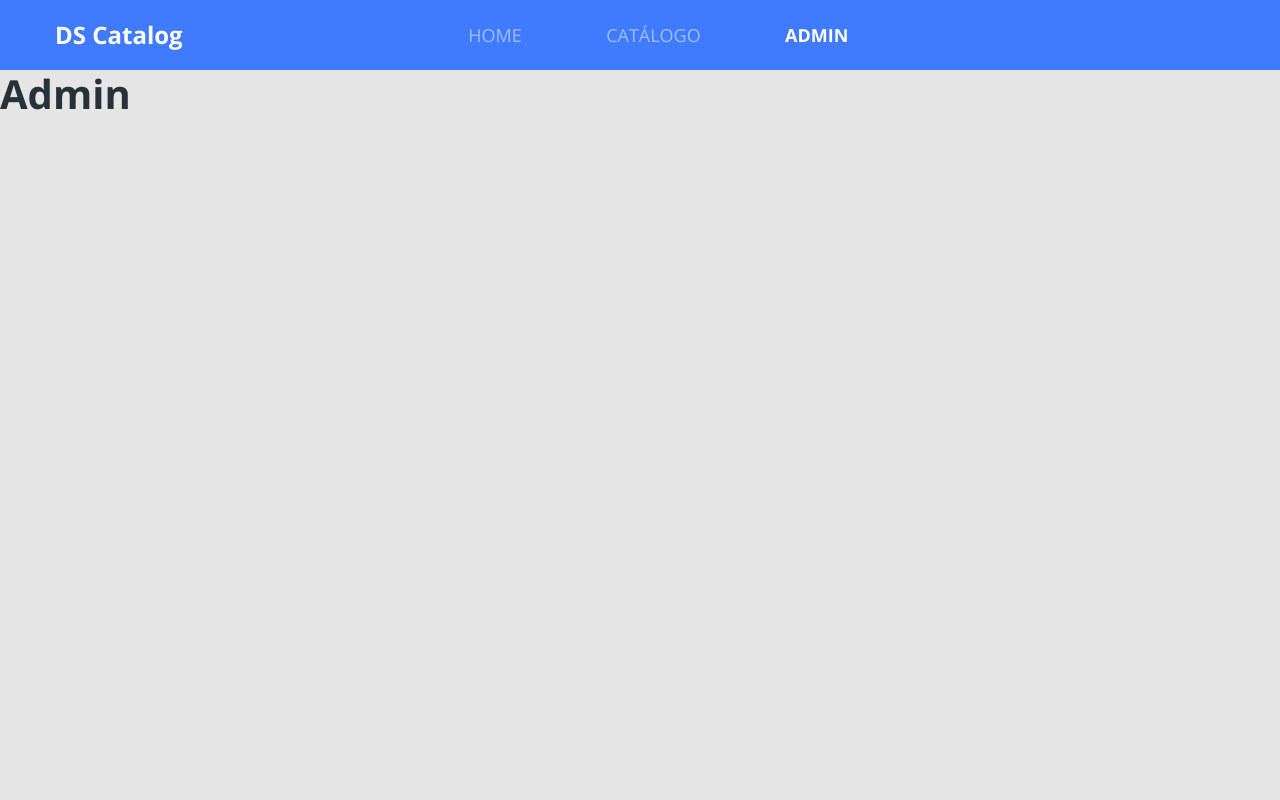
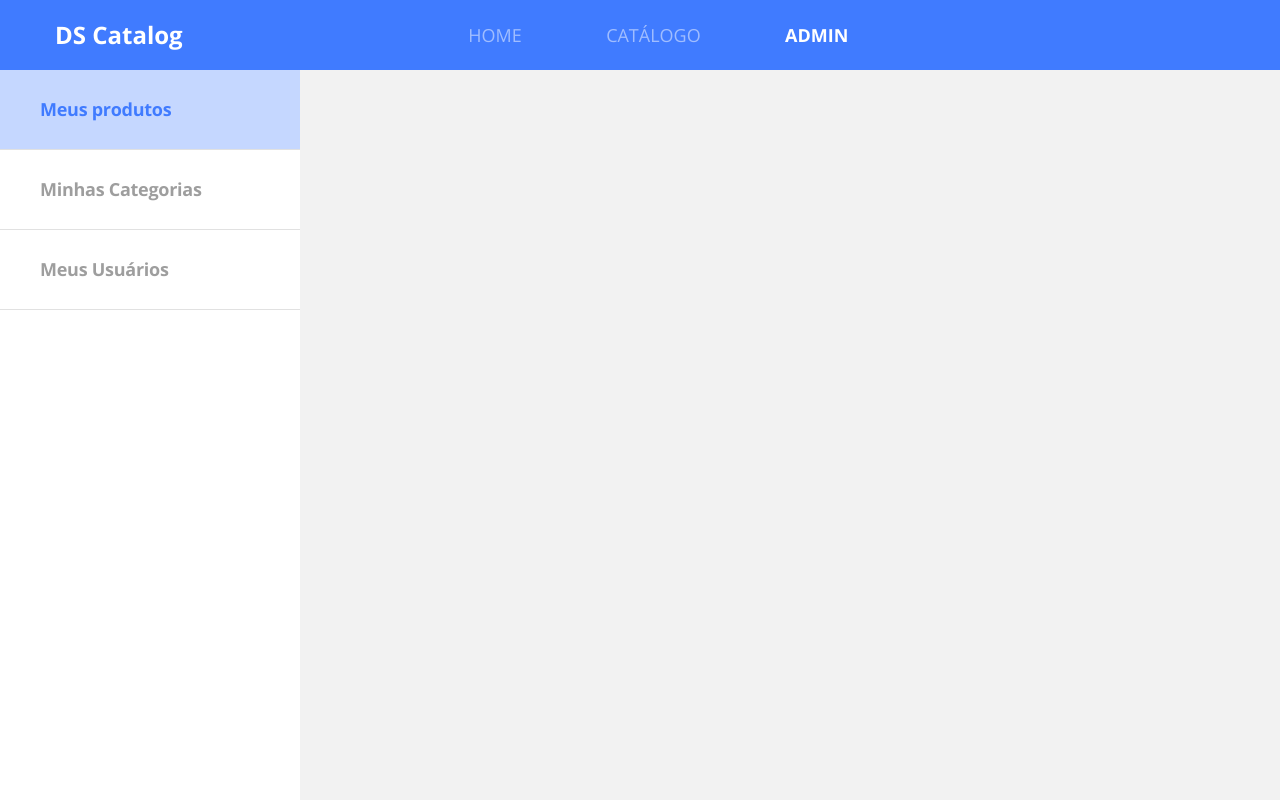
Before and after one commit to GustavoToda/dscatalog-bootcamp, a React (Create React App) app in the folder front-web/: page /admin in a window 1280 px wide. Built offline with nearby package versions, Linux system fonts and the light colour scheme.

Commit message:
Add Admin navbar

```diff
--- a/front-web/src/core/assets/styles/custom.scss
+++ b/front-web/src/core/assets/styles/custom.scss
@@ -2,7 +2,7 @@
     "primary": #407BFF
 );
 
-$body-bg: #E5E5E5;
+$body-bg: #F2F2F2;
 $body-color: #263238;
 
 @import '~bootstrap/scss/bootstrap.scss';
--- /dev/null
+++ b/front-web/src/core/components/Pagination/index.tsx
@@ -0,0 +1,42 @@
+import React from 'react';
+import { ReactComponent as ArrowIcon } from 'core/assets/images/arrow.svg';
+import './styles.scss';
+import { generateList } from 'core/utils/list';
+
+type Props = {
+    totalPages: number;
+    activePage: number;
+    onChange: (item: number) => void;
+}
+
+const Pagination = ({ totalPages, activePage, onChange }: Props) => {
+    const items = generateList(totalPages);
+    const previousClass = totalPages > 0 && activePage > 0 ? 'page-active' : 'page-inactive';
+    const nextClass = (activePage + 1 ) < totalPages ? 'page-active' : 'page-inactive';
+
+    return (
+        <div className="pagination-container">
+            <ArrowIcon
+                className={`pagination-previous ${previousClass}`}
+                onClick={() => onChange(activePage - 1)}
+            />
+            {items.map(item => (
+                <div
+                    key={item}
+                    className={`pagination-item ${item === activePage ? `active`: ''}`}
+                    onClick={() => onChange(item)}
+                >
+                   { item + 1 }
+                </div>
+
+            ))}
+            <ArrowIcon
+                className={`pagination-next ${nextClass}`}
+                onClick={() => onChange(activePage + 1)}
+            />
+
+        </div>
+    );
+}
+
+export default Pagination;
--- /dev/null
+++ b/front-web/src/core/components/Pagination/styles.scss
@@ -0,0 +1,56 @@
+.pagination-container {
+    display: flex;
+    align-items: center;
+    justify-content: center;
+    margin-top: 35px;
+}
+
+.pagination-item {
+    width: 40px;
+    height: 40px;
+    background: #e1e1e1;
+    border-radius: 50%;
+    display: flex;
+    align-items: center;
+    justify-content: center;
+    font-size: 18px;
+    line-height: 25px;
+    letter-spacing: -0.015em;
+    color: #FFF;
+    cursor: pointer;
+    margin-right: 10px;
+
+    &.active{
+        background: #407BFF;
+    }
+}
+
+.pagination-previous {
+    transform: rotate(-180deg);
+    margin-right: 25px;
+    cursor: pointer;
+
+    &.active{
+        background: #407BFF;
+    }
+
+}
+
+.pagination-next {
+    margin-left: 15px;
+    cursor: pointer;
+
+    &.active{
+        background: #407BFF;
+    }
+}
+
+.page-active {
+    cursor: pointer;
+    color: #407BFF;
+}
+
+.page-inactive {
+    color: #e1e1e1;
+    pointer-events: none;
+}
--- /dev/null
+++ b/front-web/src/pages/Admin/components/Navbar/index.tsx
@@ -0,0 +1,24 @@
+import React from 'react';
+import './styles.scss';
+
+const Navbar = () => (
+    <nav className="admin-nav-container">
+        <ul>
+            <li>
+                <a href="link" className="admin-nav-item active">Meus produtos</a>
+            </li>
+        </ul>
+        <ul>
+            <li>
+                <a href="link" className="admin-nav-item">Minhas Categorias</a>
+            </li>
+        </ul>
+        <ul>
+            <li>
+                <a href="link" className="admin-nav-item">Meus Usuários</a>
+            </li>
+        </ul>
+    </nav>
+);
+
+export default Navbar;
--- /dev/null
+++ b/front-web/src/pages/Admin/components/Navbar/styles.scss
@@ -0,0 +1,28 @@
+.admin-nav-container {
+    width: 300px;
+    background-color: #FFF;
+    height: calc(100vh - 70px);
+}
+
+.admin-nav-item {
+    height: 80px;
+    display: block;
+    border-bottom: 1px solid #E1E1E1;
+    display: flex;
+    align-items: center;
+    padding-left: 40px;
+    font-weight: bold;
+    font-size: 18px;
+    line-height: 25px;
+    letter-spacing: -0.015em;
+    color: #9E9E9E;
+
+    &.active{
+        background: rgba(64, 123, 255, 0.3);
+        color: #407BFF;
+    }
+
+    &:hover{
+        color: #407BFF;
+    }
+}
--- a/front-web/src/pages/Admin/index.tsx
+++ b/front-web/src/pages/Admin/index.tsx
@@ -1,8 +1,9 @@
 import React from 'react';
+import Navbar from './components/Navbar';
 
 const Admin = () => (
     <div>
-        <h1> Admin </h1>
+        <Navbar />
     </div>
 );
 
--- a/front-web/src/pages/Catalog/components/Loaders/ProductCardLoader.tsx
+++ b/front-web/src/pages/Catalog/components/Loaders/ProductCardLoader.tsx
@@ -3,7 +3,7 @@
 import { generateList } from "core/utils/list"
 
 const ProductCardLoader = () => {
-    const loaderItems = generateList(5);
+    const loaderItems = generateList(3);
 
     return (
         <>
--- a/front-web/src/pages/Catalog/index.tsx
+++ b/front-web/src/pages/Catalog/index.tsx
@@ -5,6 +5,7 @@
 import { makeRequest } from 'core/utils/request';
 import { ProductsResponse } from 'core/types/Product';
 import ProductCardLoader from './components/Loaders/ProductCardLoader';
+import Pagination from 'core/components/Pagination';
 
 const Catalog = () => {
     //quando o componente iniciar, buscar a lista de produtos
@@ -14,11 +15,12 @@
 
     const [productsResponse, setProductsResponse] = useState<ProductsResponse>();
     const [isLoading, setIsLoading] = useState(false);
+    const [activePage, setActivePage] = useState(1);
 
     useEffect(() => {
         const params = {
-            page: 0,
-            linesPerPage: 5
+            page: activePage,
+            linesPerPage: 12
         }
 
         // start loader
@@ -29,7 +31,7 @@
                 // finish loader
                 setIsLoading(false);
             })
-    }, []);
+    }, [activePage]);
 
     return (
         <div className="catalog-container">
@@ -45,6 +47,13 @@
                     ))
                 )}
             </div>
+            {productsResponse && (
+            <Pagination
+            totalPages={productsResponse?.totalPages}
+            activePage={activePage}
+            onChange={page => setActivePage(page)}
+            />
+            )}
         </div>
     );
 }
--- a/front-web/src/pages/Catalog/styles.scss
+++ b/front-web/src/pages/Catalog/styles.scss
@@ -1,8 +1,6 @@
 .catalog-container{
     margin-top: 26px;
-    padding-left: 40px;
-    padding-top: 40px;
-    padding-right: 40px;
+    padding: 40px 40px 50px 40px;
 }
 
 .catalog-title {
```
